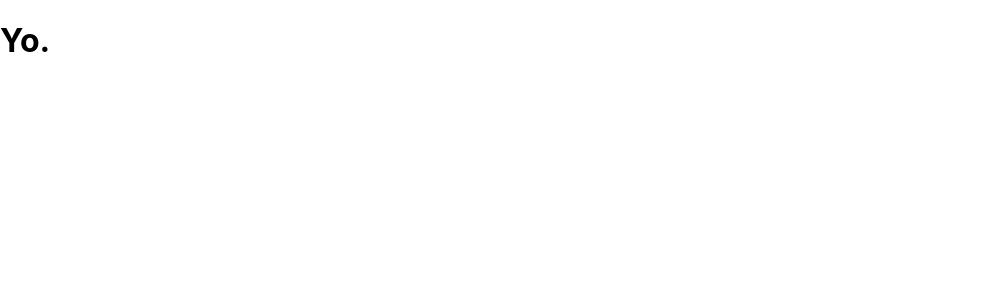
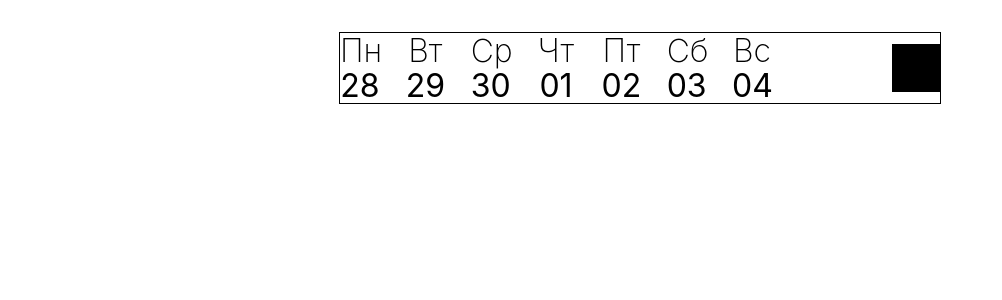
Before and after one commit to stinger222/edu-schedule-constructor, a React (Create React App) app: page / in a window 1280 px wide. Shown: the top 300 px of the page, without its empty margins (0-1002 px from the left). Built offline with nearby package versions, Linux system fonts and the light colour scheme; the HTML template or start-up script is replaced by a standard one.

Commit message:
Add Header component

```diff
--- a/src/App.tsx
+++ b/src/App.tsx
@@ -1,7 +1,9 @@
+import Header from "./components/smart/Header/Header";
+
 function App() {
   return (
     <div>
-			<h1>Yo.</h1>
+			<Header/>
     </div>
   )
 }
--- /dev/null
+++ b/src/components/smart/Header/Header.styled.ts
@@ -0,0 +1,19 @@
+import styled from "styled-components";
+
+export const StyledHeader = styled.header`
+	height: 70px;
+	max-width: 600px;
+	margin: 2em auto 5em auto;
+
+	display: flex;
+	align-items: center;
+	justify-content: space-between;
+
+	border: 1px solid black;
+
+	& .future-burger-button {
+		height: 3em;
+		width: 3em;
+		background: black;
+	}
+`
--- /dev/null
+++ b/src/components/smart/Header/Header.tsx
@@ -0,0 +1,15 @@
+import NavBar from "../../ordinary/NavBar/NavBar"
+import { StyledHeader } from "./Header.styled"
+
+const Header = () => {
+
+	const week = ['28', '29', '30', '01', '02', '03', '04']
+	return (
+		<StyledHeader>
+			<NavBar week={week}/>
+			<div className="future-burger-button"></div>
+		</StyledHeader>
+	)
+}
+
+export default Header
--- a/src/index.css
+++ b/src/index.css
@@ -6,8 +6,3 @@ body {
   -webkit-font-smoothing: antialiased;
   -moz-osx-font-smoothing: grayscale;
 }
-
-code {
-  font-family: source-code-pro, Menlo, Monaco, Consolas, 'Courier New',
-    monospace;
-}
```
